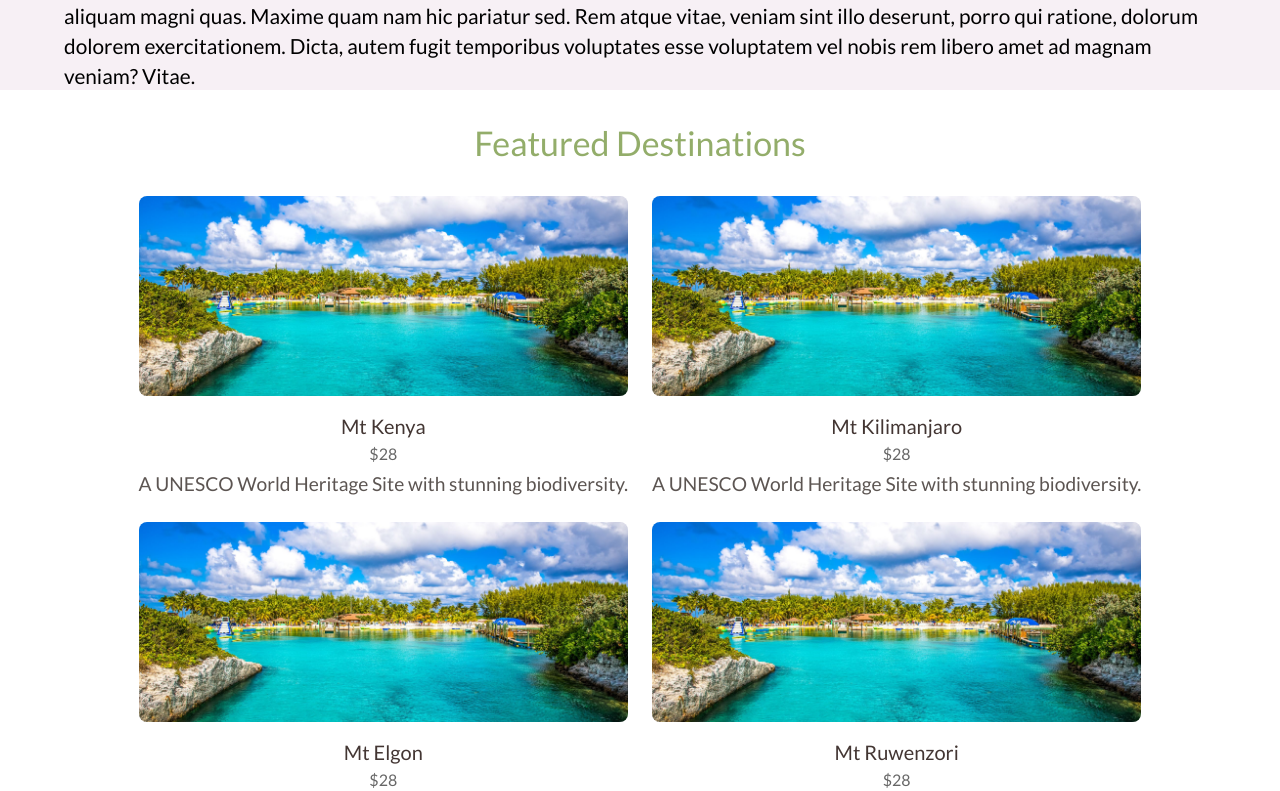
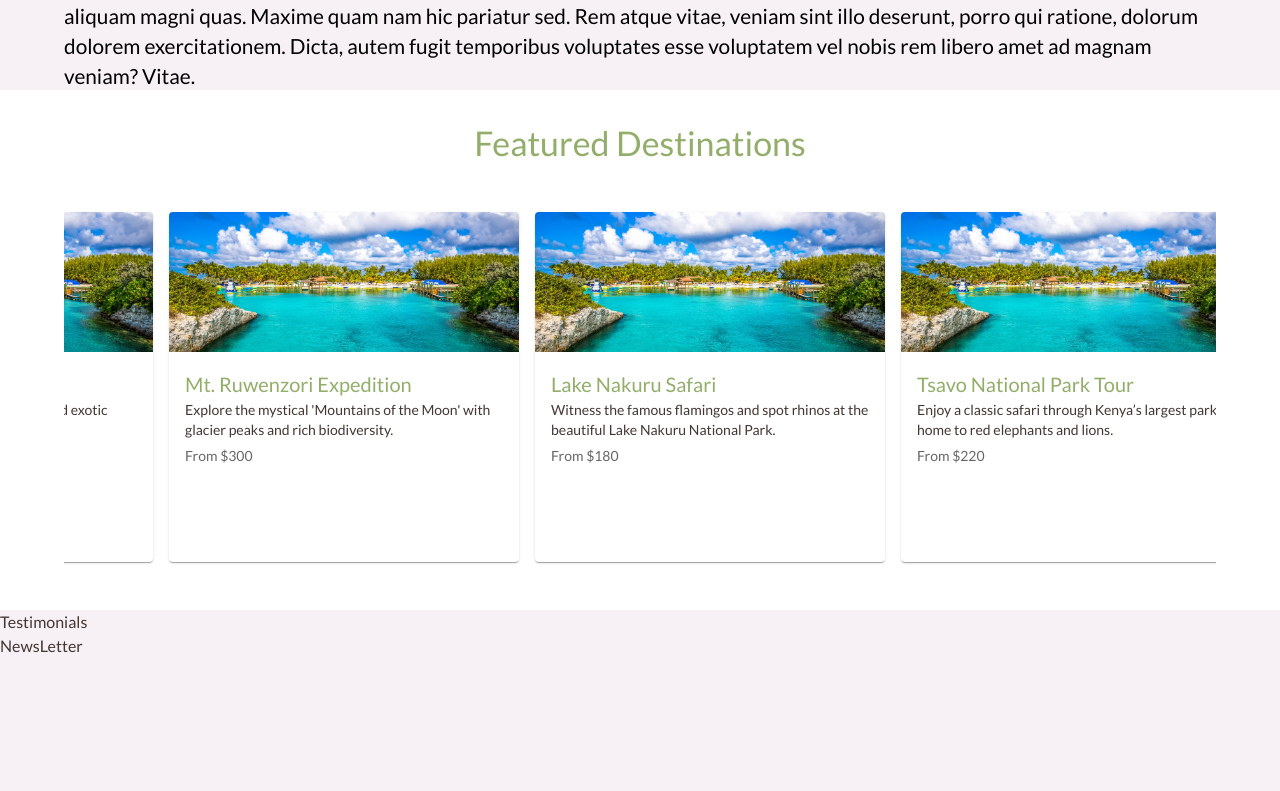
Before and after one commit to Mbogo47/teach2give_training, a React (Vite) app in the folder React/zaph-tours/: page / in a window 1280 px wide. Shown: the part 1149-1940 px from the top of the page. After the commit the page ends 1807 px from the top, so only its background shows below. Built offline with nearby package versions, Linux system fonts and the light colour scheme.

Commit message:
Created a swiper component for featured destinations

```diff
--- a/React/zaph-tours/src/App.tsx
+++ b/React/zaph-tours/src/App.tsx
@@ -1,12 +1,14 @@
 import { ThemeProvider } from "@mui/material/styles";
 import CssBaseline from "@mui/material/CssBaseline";
 import theme from "./theme/theme.ts";
-import Header from "./components/Header.tsx";
+import Header from "./components/Home/Header.tsx";
 import { Routes, Route } from "react-router-dom";
 import Home from "./pages/Home.tsx";
 import Contact from "./pages/Contact.tsx";
 import Destinations from "./pages/Destinations.tsx";
 import Trips from "./pages/Trips.tsx";
+import "slick-carousel/slick/slick.css";
+import "slick-carousel/slick/slick-theme.css";
 
 const App: React.FC = () => {
   return (
--- a/React/zaph-tours/src/components/FeaturedDestinations.tsx
+++ /dev/null
@@ -1,97 +0,0 @@
-import { Box, Typography, Container, Grid } from "@mui/material";
-
-const destinations = [
-  {
-    name: "Mt Kenya",
-    price: "$28",
-    image: "/hero.jpg",
-    description: "A UNESCO World Heritage Site with stunning biodiversity.",
-  },
-  {
-    name: "Mt Kilimanjaro",
-    price: "$28",
-    image: "/hero.jpg",
-    description: "A UNESCO World Heritage Site with stunning biodiversity.",
-  },
-  {
-    name: "Mt Elgon",
-    price: "$28",
-    image: "/hero.jpg",
-    description: "A UNESCO World Heritage Site with stunning biodiversity.",
-  },
-  {
-    name: "Mt Ruwenzori",
-    price: "$28",
-    image: "/hero.jpg",
-    description: "A UNESCO World Heritage Site with stunning biodiversity.",
-  },
-  {
-    name: "Mt Kenya",
-    price: "$28",
-    image: "/hero.jpg",
-    description: "A UNESCO World Heritage Site with stunning biodiversity.",
-  },
-  {
-    name: "Mt Kenya",
-    price: "$28",
-    image: "/hero.jpg",
-    description: "A UNESCO World Heritage Site with stunning biodiversity.",
-  },
-];
-
-const FeaturedDestinations = () => {
-  return (
-    <Box py={4} sx={{ backgroundColor: "#fff" }}>
-      <Container>
-        <Typography
-          variant="h4"
-          textAlign="center"
-          color="secondary.dark"
-          sx={{ mb: 4 }}
-        >
-          Featured Destinations
-        </Typography>
-        <Grid
-          container
-          spacing={3}
-          sx={{
-            display: "flex",
-            alignItems: "center",
-            justifyContent: "center",
-          }}
-        >
-          {destinations.map((dest, index) => (
-            <Grid item xs={12} sm={6} md={4} key={index}>
-              <Box textAlign="center">
-                <img
-                  src={dest.image}
-                  alt={dest.name}
-                  style={{
-                    width: "100%",
-                    height: "200px",
-                    objectFit: "cover",
-                    borderRadius: 8,
-                  }}
-                />
-                <Typography variant="h6" mt={1}>
-                  {dest.name}
-                </Typography>
-                <Typography color="text.secondary">{dest.price}</Typography>
-                <Typography
-                  variant="body2"
-                  color="primary.main"
-                  mt={0.5}
-                  fontSize="1.2rem"
-                >
-                  {dest.description}
-                </Typography>
-              </Box>
-            </Grid>
-          ))}
-        </Grid>
-      </Container>
-    </Box>
-  );
-};
-
-export default FeaturedDestinations;
--- /dev/null
+++ b/React/zaph-tours/src/components/Home/CardSlider.tsx
@@ -0,0 +1,56 @@
+import React from "react";
+import { Card, CardContent, CardMedia, Typography } from "@mui/material";
+import { Swiper, SwiperSlide } from "swiper/react";
+import { FreeMode, Autoplay } from "swiper/modules";
+
+import "swiper/css";
+import "swiper/css/free-mode";
+
+import { cards } from "./DestinationData.ts";
+
+const CardSlider: React.FC = () => {
+  return (
+    <div style={{ width: "100%" }}>
+      <Swiper
+        modules={[FreeMode, Autoplay]}
+        freeMode={true}
+        autoplay={{
+          delay: 0,
+          disableOnInteraction: false,
+          pauseOnMouseEnter: false,
+        }}
+        speed={10000}
+        loop={true}
+        slidesPerView={"auto"}
+        spaceBetween={16}
+        style={{ padding: "16px" }}
+      >
+        {cards.map((card, index) => (
+          <SwiperSlide key={index} style={{ width: "350px", flexShrink: 0 }}>
+            <Card sx={{ height: 350 }}>
+              <CardMedia
+                component="img"
+                height="140"
+                image={card.image}
+                alt={card.title}
+              />
+              <CardContent>
+                <Typography variant="h6" color="secondary.dark">
+                  {card.title}
+                </Typography>
+                <Typography variant="body2" gutterBottom>
+                  {card.description}
+                </Typography>
+                <Typography variant="subtitle2" color="text.secondary">
+                  {card.price}
+                </Typography>
+              </CardContent>
+            </Card>
+          </SwiperSlide>
+        ))}
+      </Swiper>
+    </div>
+  );
+};
+
+export default CardSlider;
--- /dev/null
+++ b/React/zaph-tours/src/components/Home/DestinationData.ts
@@ -0,0 +1,51 @@
+export type CardData = {
+  title: string;
+  description: string;
+  image: string;
+  price: string;
+};
+
+export const cards: CardData[] = [
+  {
+    title: "Mt. Kenya Adventure",
+    description:
+      "Experience breathtaking alpine trails and exotic wildlife on Kenya’s highest mountain.",
+    image: "/hero.jpg",
+    price: "From $250",
+  },
+  {
+    title: "Mt. Ruwenzori Expedition",
+    description:
+      "Explore the mystical 'Mountains of the Moon' with glacier peaks and rich biodiversity.",
+    image: "/hero.jpg",
+    price: "From $300",
+  },
+  {
+    title: "Lake Nakuru Safari",
+    description:
+      "Witness the famous flamingos and spot rhinos at the beautiful Lake Nakuru National Park.",
+    image: "/hero.jpg",
+    price: "From $180",
+  },
+  {
+    title: "Tsavo National Park Tour",
+    description:
+      "Enjoy a classic safari through Kenya’s largest park—home to red elephants and lions.",
+    image: "/hero.jpg",
+    price: "From $220",
+  },
+  {
+    title: "Nairobi National Park Getaway",
+    description:
+      "A quick escape into the wild just outside the city—perfect for short nature lovers’ trips.",
+    image: "/hero.jpg",
+    price: "From $90",
+  },
+  {
+    title: "Coastal Kenya Beach Escape",
+    description:
+      "Relax on white-sand beaches, explore Swahili culture, and enjoy marine adventures.",
+    image: "/hero.jpg",
+    price: "From $260",
+  },
+];
--- /dev/null
+++ b/React/zaph-tours/src/components/Home/FeaturedDestinations.tsx
@@ -0,0 +1,22 @@
+import { Box, Typography, Container } from "@mui/material";
+import CardSlider from "./CardSlider"
+
+const FeaturedDestinations = () => {
+  return (
+    <Box py={4} sx={{ backgroundColor: "#fff" }}>
+      <Container>
+        <Typography
+          variant="h4"
+          textAlign="center"
+          color="secondary.dark"
+          sx={{ mb: 4 }}
+        >
+          Featured Destinations
+        </Typography>
+        <CardSlider />
+      </Container>
+    </Box>
+  );
+};
+
+export default FeaturedDestinations;
```
Also changed, not shown: React/zaph-tours/package.json (+9 -2 lines), React/zaph-tours/src/pages/Home.tsx (+6 -5 lines), React/zaph-tours/src/components/Home/About.tsx (renamed from React/zaph-tours/src/components/About.tsx), React/zaph-tours/src/components/Home/Header.tsx (renamed from React/zaph-tours/src/components/Header.tsx), React/zaph-tours/src/components/Home/Hero.tsx (renamed from React/zaph-tours/src/components/Hero.tsx), React/zaph-tours/src/components/Home/NewsLetter.tsx (renamed from React/zaph-tours/src/components/NewsLetter.tsx), React/zaph-tours/src/components/Home/Testimonials.tsx (renamed from React/zaph-tours/src/components/Testimonials.tsx), 1 other file (tests, documents, lock files or other folders).
